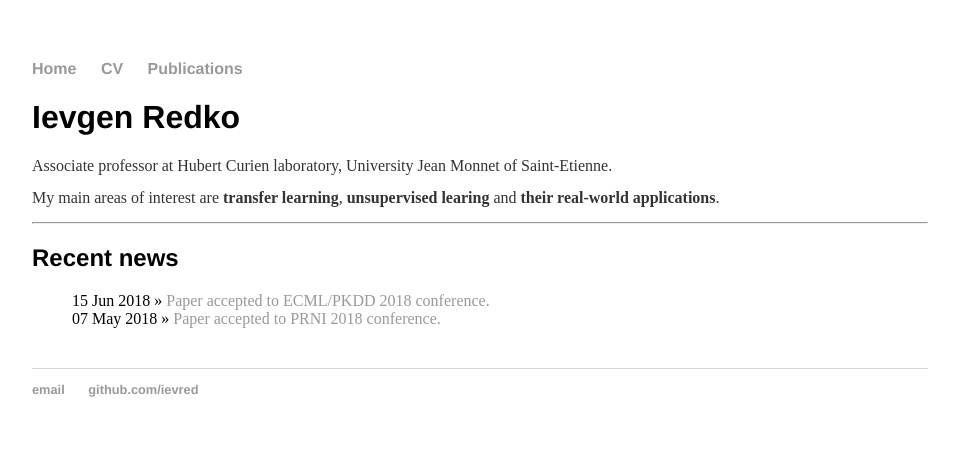
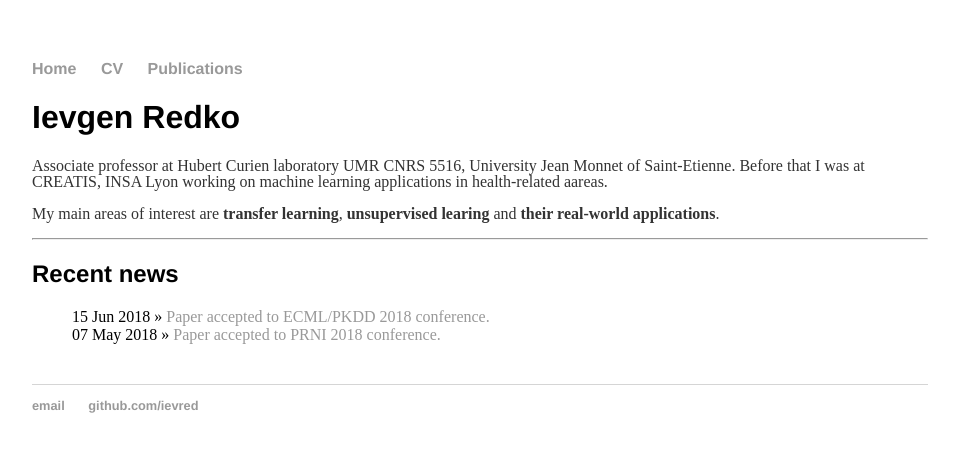
Before and after one commit to ievred/ievred.github.io, a Jekyll site: the page built from index.html, in a window 1280 px wide. Shown: the top 452 px of the page, without its empty margins (160-1119 px from the left). Built offline with Jekyll 4.4.1, drawn with Linux system fonts in a browser that asks for light colours.

Commit message:
Update index.html

```diff
--- a/index.html
+++ b/index.html
@@ -4,7 +4,8 @@ title: Ievgen Redko
 ---
 <div class="blurb">
 	<h1>Ievgen Redko</h1>
-	<p>Associate professor at Hubert Curien laboratory, University Jean Monnet of Saint-Etienne.</p>
+	<p>Associate professor at Hubert Curien laboratory UMR CNRS 5516, University Jean Monnet of Saint-Etienne.
+		Before that I was at CREATIS, INSA Lyon working on machine learning applications in health-related aareas.</p>
 	<p>My main areas of interest are <b>transfer learning</b>, <b>unsupervised learing</b> and <b>their real-world applications</b>.</p>
 
 <hr>
```
